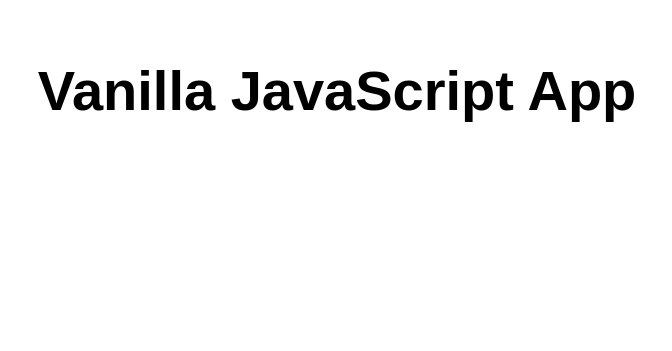
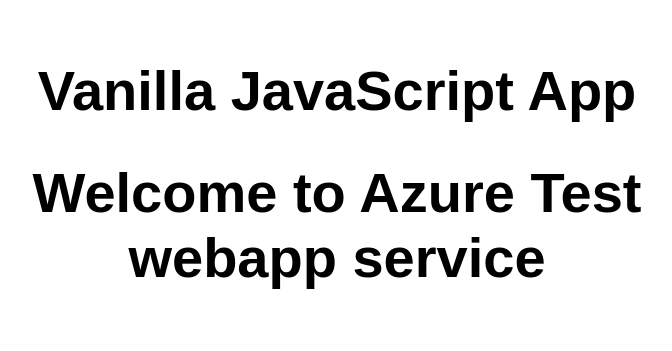
Before and after one commit to rvuttham06/my-first-test-web-app, a website: page src/index.html in a window 1280 px wide. Shown: the whole page, without its empty margins (303-975 px from the left). Drawn offline with Linux system fonts and the light colour scheme.

Commit message:
Update index.html

```diff
--- a/src/index.html
+++ b/src/index.html
@@ -11,6 +11,7 @@
 <body>
   <main>
     <h1>Vanilla JavaScript App</h1>
+    <h1>Welcome to Azure Test webapp service</h1>
   </main>
 </body>
 
```
